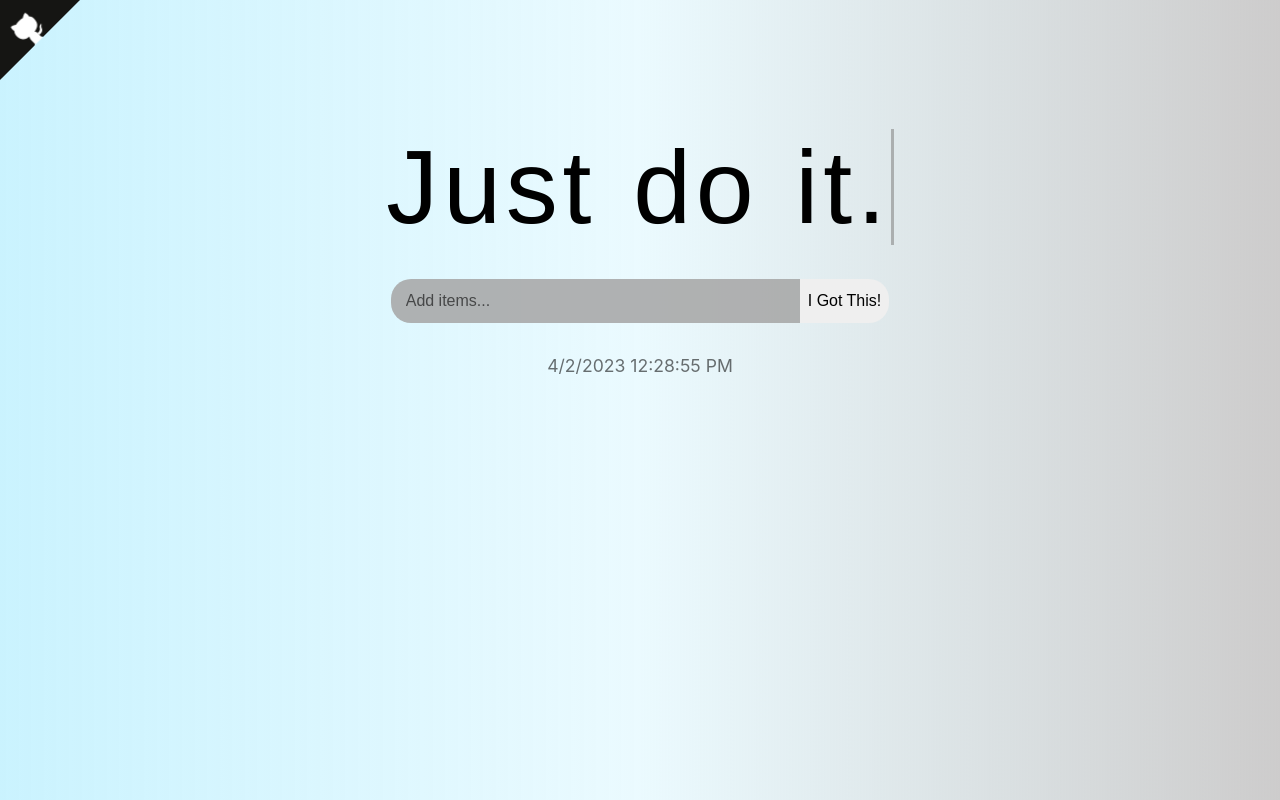
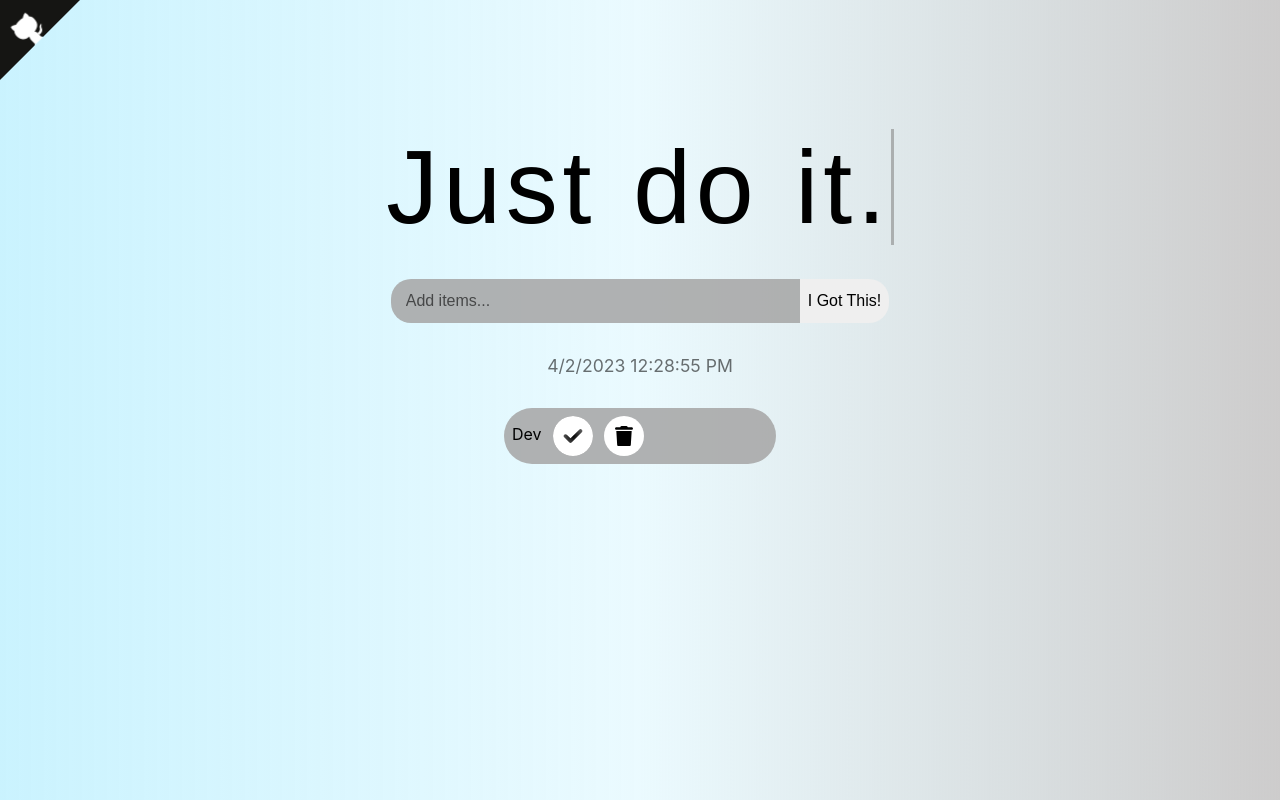
Before and after one commit to devjoshixo/todolist-mern-client, a React (Create React App) app: page / in a window 1280 px wide. Built offline with nearby package versions, Linux system fonts and the light colour scheme.

Commit message:
task css done

```diff
--- a/public/index.html
+++ b/public/index.html
@@ -6,9 +6,10 @@
     <meta name="viewport" content="width=device-width, initial-scale=1" />
     <meta name="theme-color" content="#000000" />
     <meta
-      name="description"
-      content="Web site created using create-react-app"
+    name="description"
+    content="Web site created using create-react-app"
     />
+    <script src="https://kit.fontawesome.com/468c95a38b.js" crossorigin="anonymous"></script>
     <title>To-Do List</title>
   </head>
   <body>
--- a/src/components/TaskAdder.js
+++ b/src/components/TaskAdder.js
@@ -13,11 +13,20 @@ const TaskAdder = () => {
 
   const taskAddHandler = () => {
     if (taskInput.trim().length > 0) {
-      taskState.taskAdder(taskInput);
-      console.log(taskState.tasks);
+      const task = {
+        title: taskInput,
+        checked: false,
+      };
+      taskState.taskAdder(task);
       setTaskInput('');
     } else {
       console.log('not good');
+    }
+  };
+
+  const handleKeyDown = (event) => {
+    if (event.key === 'Enter') {
+      taskAddHandler();
     }
   };
 
@@ -28,6 +37,7 @@ const TaskAdder = () => {
         placeholder="Add items..."
         value={taskInput}
         onChange={inputChangeHandler}
+        onKeyDown={handleKeyDown}
         className={classes.textbox}
       />
       <button className={classes.action} onClick={taskAddHandler}>
--- a/src/components/TaskItems/TaskItem.js
+++ b/src/components/TaskItems/TaskItem.js
@@ -1,7 +1,50 @@
+import { useContext } from 'react';
+import TaskContext from '../../context/tasks/taskContext';
+import Card from '../UI/Card';
 import classes from './TaskItem.module.css';
 
 const TaskItem = (props) => {
-  return <div className={classes.taskItem}>{props.taskValue}</div>;
+  const taskState = useContext(TaskContext);
+
+  const doneHandler = () => {
+    console.log('done');
+  };
+
+  const deleteHandler = () => {
+    taskState.taskRemover(props.taskTitle);
+  };
+
+  return (
+    <Card>
+      <div className={`${classes.taskItem} ${props.checked ? 'checked' : ''}`}>
+        <p>{props.taskTitle}</p>
+        <div onClick={doneHandler}>
+          <svg
+            xmlns="http://www.w3.org/2000/svg"
+            width="100%"
+            height="100%"
+            fill="#FFF"
+            className={classes.checkmarkbg}
+            viewBox="0 0 512 512"
+          >
+            <path d="M256 512A256 256 0 1 0 256 0a256 256 0 1 0 0 512zM369 209L241 337c-9.4 9.4-24.6 9.4-33.9 0l-64-64c-9.4-9.4-9.4-24.6 0-33.9s24.6-9.4 33.9 0l47 47L335 175c9.4-9.4 24.6-9.4 33.9 0s9.4 24.6 0 33.9z" />
+          </svg>
+        </div>
+        <div className={classes.deletebg} onClick={deleteHandler}>
+          <svg
+            width="50%"
+            height="50%"
+            fill="#000"
+            transform="translate(0,10)"
+            xmlns="http://www.w3.org/2000/svg"
+            viewBox="0 0 448 500"
+          >
+            <path d="M135.2 17.7L128 32H32C14.3 32 0 46.3 0 64S14.3 96 32 96H416c17.7 0 32-14.3 32-32s-14.3-32-32-32H320l-7.2-14.3C307.4 6.8 296.3 0 284.2 0H163.8c-12.1 0-23.2 6.8-28.6 17.7zM416 128H32L53.2 467c1.6 25.3 22.6 45 47.9 45H346.9c25.3 0 46.3-19.7 47.9-45L416 128z" />
+          </svg>
+        </div>
+      </div>
+    </Card>
+  );
 };
 
 export default TaskItem;
--- a/src/components/TaskItems/TaskItem.module.css
+++ b/src/components/TaskItems/TaskItem.module.css
@@ -1,3 +1,26 @@
-.taskItem{
+.taskItem {
+  box-sizing: content-box;
+  max-width: min-content;
+  display: flex;
+  margin-right: 0rem;
+  flex-flow: row nowrap;
+  /* padding-left: 1rem; */
+  gap: 0.7rem;
+  justify-content: flex-start;
+}
 
+.checkmarkbg {
+  margin-top: 0.5rem;
+  width: 2.5em;
+  height: 2.5em;
+  background-image: radial-gradient(black, white);
+  border-radius: 80%;
 }
+
+.deletebg {
+  margin-top: 0.5rem;
+  width: 2.5em;
+  height: 2.5em;
+  background-color: white;
+  border-radius: 80%;
+}
--- a/src/components/TaskItems/TaskItems.js
+++ b/src/components/TaskItems/TaskItems.js
@@ -6,7 +6,13 @@ const TaskItems = () => {
   const taskState = useContext(TaskContext);
 
   return taskState.tasks.map((task) => {
-    return <TaskItem taskValue={task} key={task} />;
+    return (
+      <TaskItem
+        taskTitle={task.title}
+        checked={task.checked}
+        key={task.title}
+      />
+    );
   });
 };
 
--- /dev/null
+++ b/src/components/UI/Card.css
@@ -0,0 +1,9 @@
+.Card {
+  padding: 0rem 0.5rem;
+  margin: 2rem auto 1rem auto;
+  width: auto;
+  max-width: 20%;
+  height: 3.5rem;
+  background-color: rgba(167, 167, 167, 0.872);
+  border-radius: 60px;
+}
--- /dev/null
+++ b/src/components/UI/Card.js
@@ -0,0 +1,6 @@
+import './Card.css';
+const Card = (props) => {
+  return <div className="Card">{props.children}</div>;
+};
+
+export default Card;
--- a/src/context/tasks/taskState.js
+++ b/src/context/tasks/taskState.js
@@ -2,13 +2,22 @@ import { useState } from 'react';
 import TaskContext from './taskContext';
 
 const TaskState = (props) => {
-  const [tasks, setTasks] = useState([]);
+  const [tasks, setTasks] = useState([{ title: 'Dev', checked: false }]);
 
   const taskAdder = (task) => {
     setTasks((prevState) => [...prevState, task]);
   };
 
-  const taskRemover = (task) => {};
+  const taskRemover = (title) => {
+    const newTasks = tasks.filter((task) => {
+      if (task.title === title) {
+      } else {
+        return task;
+      }
+    });
+
+    setTasks(newTasks);
+  };
 
   return (
     <TaskContext.Provider value={{ tasks, taskAdder, taskRemover }}>
```
Also changed, not shown: public/circle-check-solid.svg (added).
